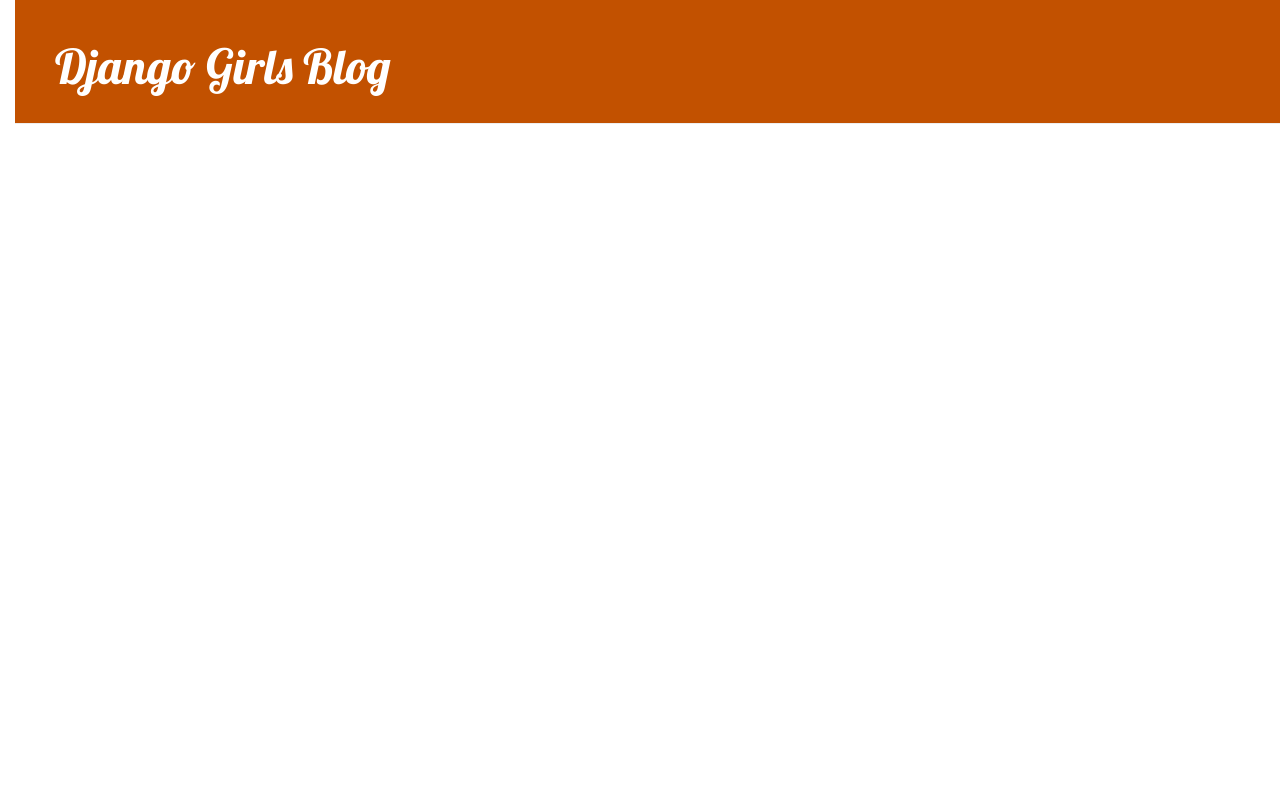
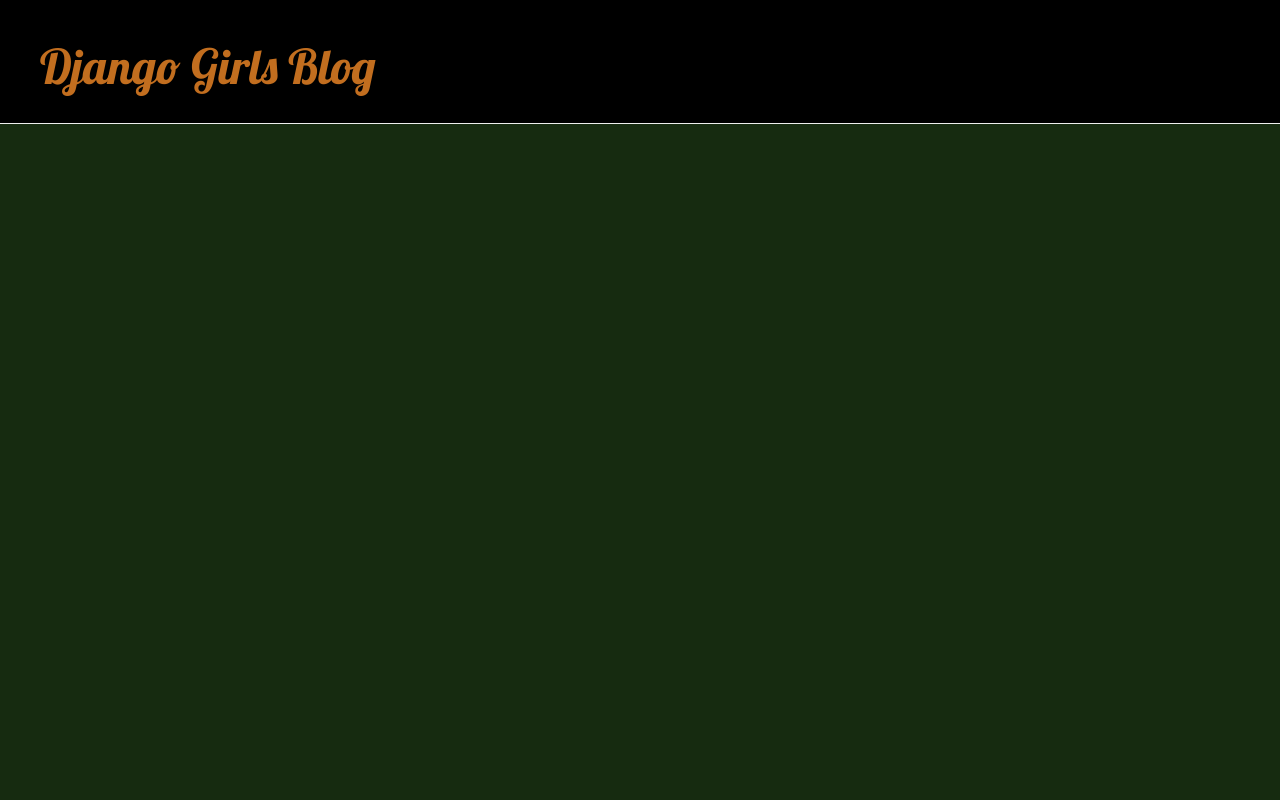
Before and after one commit to Ninorr/my-first-blog, a Django app: page / in a window 1280 px wide. Run offline with Django 3.2, Linux system fonts and the light colour scheme; data that the repository does not hold is empty; some libraries are stand-ins or nearby versions.

Commit message:
Update some CSS

```diff
--- a/blog/static/css/blog.css
+++ b/blog/static/css/blog.css
@@ -1,18 +1,19 @@
 h1 a, h2 a {
-    color: #FF8833;
+    color: #c26e1f;
     font-family: 'Lobster';
 }
 body {
-    padding-left: 15px;
+    background-color:#162b10;
 }
 .page-header {
-    background-color: #C25100;
+
+    background-color: #000000;
     margin-top: 0;
     padding: 20px 20px 20px 40px;
 }
 
 .page-header h1, .page-header h1 a, .page-header h1 a:visited, .page-header h1 a:active {
-    color: #ffffff;
+    color: #c26e1f;
     font-size: 36pt;
     text-decoration: none;
 }
@@ -26,7 +27,7 @@
 }
 
 .date {
-    color: #828282;
+    color: #c26e1f;
 }
 
 .save {
@@ -38,7 +39,7 @@
 }
 
 .top-menu, .top-menu:hover, .top-menu:visited {
-    color: #ffffff;
+    color: #c26e1f;
     float: right;
     font-size: 26pt;
     margin-right: 20px;
@@ -49,5 +50,5 @@
 }
 
 .post h2 a, .post h2 a:visited {
-    color: #000000;
+    color: #c26e1f;
 }
```
